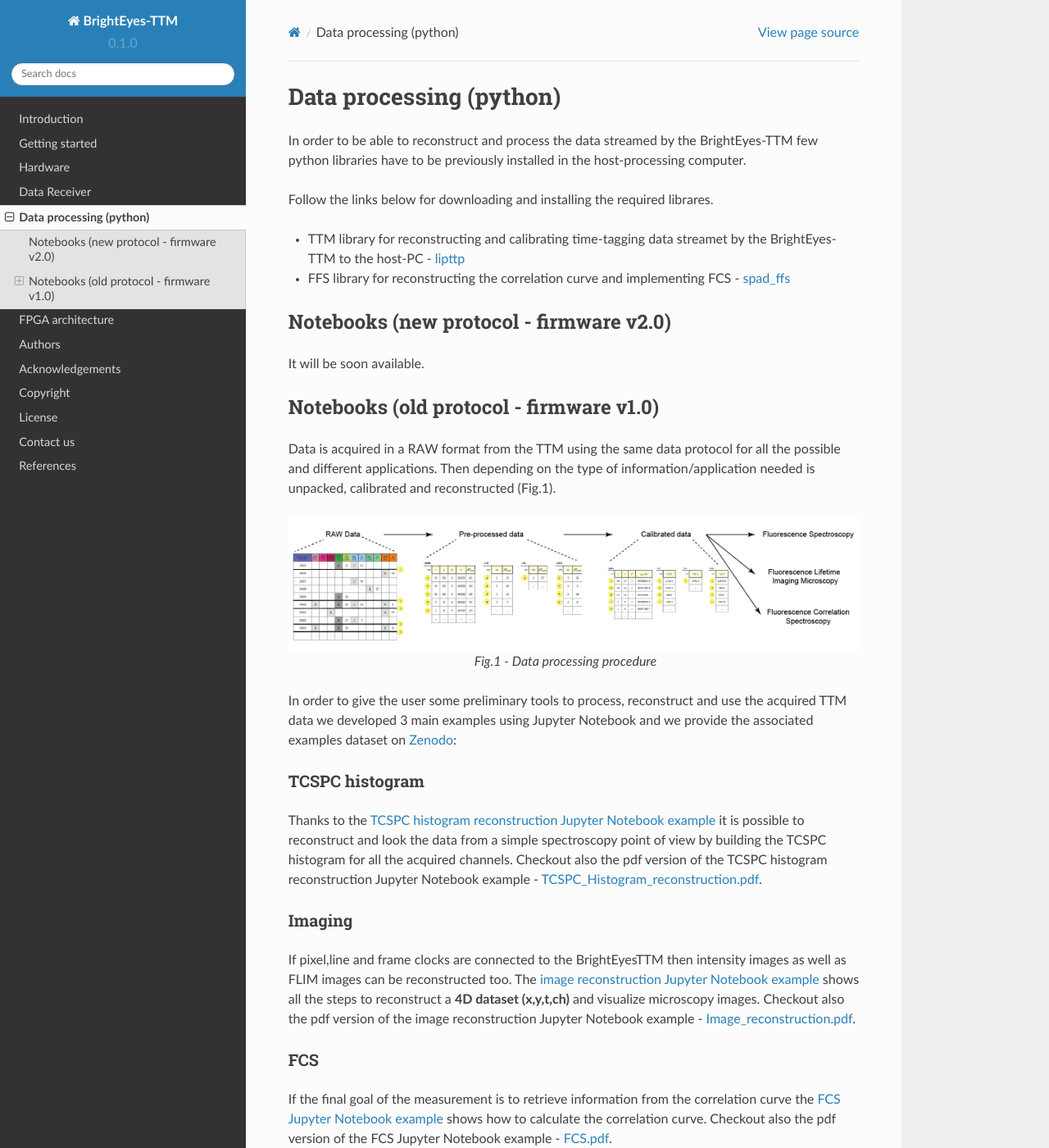
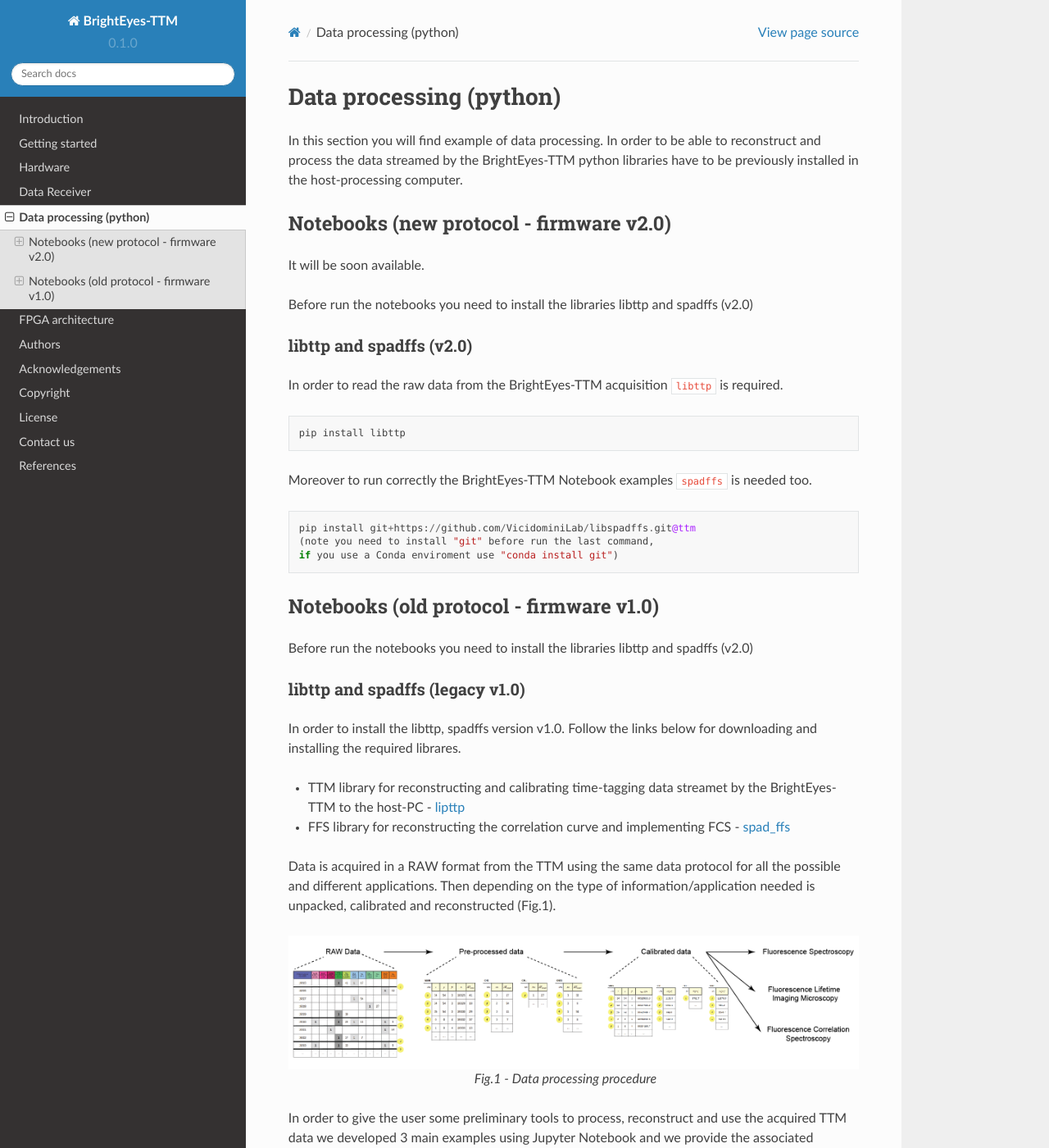
Before and after one commit to mattia-donato/BrightEyes-TTM-docs, a Sphinx documentation site: the page built from docs/source/dataprocessing.md, in a window 1280 px wide and 1400 px high. Shown: the whole window at 82% size. Built offline with Sphinx 7.4.7 and the Read the Docs theme 2.0.0, drawn with Linux system fonts in a browser that asks for light colours; pages that are not in the unit, such as notebooks, are missing from menus.

Commit message:
Update dataprocessing.md

````diff
--- a/docs/source/dataprocessing.md
+++ b/docs/source/dataprocessing.md
@@ -1,16 +1,39 @@
 # Data processing (python)
 
-In order to be able to reconstruct and process the data streamed by the BrightEyes-TTM few python libraries have to be previously installed in the host-processing computer.
-
-Follow the links below for downloading and installing the required librares.
-
-- TTM library for reconstructing and calibrating time-tagging data streamet by the BrightEyes-TTM to the host-PC - [lipttp](https://github.com/VicidominiLab/BrightEyes-TTM/blob/v2.0/dataProcessing/libs/libttp)
-- FFS library for reconstructing the correlation curve and implementing FCS - [spad_ffs](https://github.com/VicidominiLab/BrightEyes-TTM/blob/v2.0/dataProcessing/libs/spad_ffs)
+In this section you will find example of data processing. In order to be able to reconstruct and process the data streamed by the BrightEyes-TTM python libraries have to be previously installed in the host-processing computer.
 
 ## Notebooks (new protocol - firmware v2.0)
 It will be soon available.
 
+Before run the notebooks you need to install the libraries libttp and spadffs (v2.0)
+
+### libttp and spadffs (v2.0)
+In order to read the raw data from the BrightEyes-TTM acquisition `libttp` is required.
+
+```
+pip install libttp
+```
+
+Moreover to run correctly the BrightEyes-TTM Notebook examples `spadffs` is needed too.
+
+```
+pip install git+https://github.com/VicidominiLab/libspadffs.git@ttm
+(note you need to install "git" before run the last command,
+if you use a Conda enviroment use "conda install git")
+```
+
 ## Notebooks (old protocol - firmware v1.0)
+
+Before run the notebooks you need to install the libraries libttp and spadffs (v2.0)
+
+### libttp and spadffs (legacy v1.0)
+In order to install the libttp, spadffs version v1.0. Follow the links below for downloading and installing the required librares.
+
+- TTM library for reconstructing and calibrating time-tagging data streamet by the BrightEyes-TTM to the host-PC - [lipttp](https://github.com/VicidominiLab/BrightEyes-TTM/blob/v1.0/dataProcessing/libs/libttp)
+- FFS library for reconstructing the correlation curve and implementing FCS - [spad_ffs](https://github.com/VicidominiLab/BrightEyes-TTM/blob/v1.0/dataProcessing/libs/spad_ffs)
+
+
+
 Data is acquired in a RAW format from the TTM using the same data protocol for all the possible and different applications. Then depending on the type of information/application needed is unpacked, calibrated and reconstructed (Fig.1).
 
 :::{figure} img/DataProcessing.PNG
@@ -22,23 +45,23 @@
 
 In order to give the user some preliminary tools to process, reconstruct and use the acquired TTM data we developed 3 main examples using Jupyter Notebook and we provide the associated examples dataset on [Zenodo](https://doi.org/10.5281/zenodo.4912656):
 
-### TCSPC histogram
+#### TCSPC histogram
 
 Thanks to the [TCSPC histogram reconstruction Jupyter Notebook example](https://github.com/VicidominiLab/BrightEyes-TTM/blob/v2.0/dataProcessing/pynotebook/TCSPC_Histogram_reconstruction.ipynb) it is possible to reconstruct and look the data from a simple spectroscopy point of view by building the TCSPC histogram for all the acquired channels. Checkout also the pdf version of the TCSPC histogram reconstruction Jupyter Notebook example - [TCSPC_Histogram_reconstruction.pdf](https://github.com/VicidominiLab/BrightEyes-TTM/blob/v2.0/dataProcessing/pynotebook/PDF/TCSPC_Histogram_reconstruction.pdf).
 
-### Imaging
+#### Imaging
 
 If pixel,line and frame clocks are connected to the BrightEyesTTM then intensity images as well as FLIM images can be reconstructed too. The [image reconstruction Jupyter Notebook example](https://github.com/VicidominiLab/BrightEyes-TTM/blob/v2.0/dataProcessing/pynotebook/Image_reconstruction.ipynb) shows all the steps to reconstruct a **4D dataset (x,y,t,ch)** and visualize microscopy images. Checkout also the pdf version of the image reconstruction Jupyter Notebook example - [Image_reconstruction.pdf](https://github.com/VicidominiLab/BrightEyes-TTM/blob/v2.0/dataProcessing/pynotebook/PDF/Image_reconstruction.pdf).
 
-### FCS
+#### FCS
 
 If the final goal of the measurement is to retrieve information from the correlation curve the [FCS Jupyter Notebook example](https://github.com/VicidominiLab/BrightEyes-TTM/blob/v2.0/dataProcessing/pynotebook/FCS.ipynb) shows how to calculate the correlation curve. Checkout also the pdf version of the FCS Jupyter Notebook example - [FCS.pdf](https://github.com/VicidominiLab/BrightEyes-TTM/blob/v2.0/dataProcessing/pynotebook/PDF/FCS.pdf).
 
-### ISM & FLIM-Phasor analysis
+#### ISM & FLIM-Phasor analysis
 
 This Jupyter notebook example can be used for implementing the pixel reassignment algorithm for image scanning microscopy (ISM) applications and for performing FLIM-phasor analysis with time-resolved data. After having used the [image reconstruction Jupyter Notebook example](https://github.com/VicidominiLab/BrightEyes-TTM/main/v1.0/dataProcessing/pynotebook/Image_reconstruction.ipynb) for reconstructing a 4D dataset (x,y,t,ch) it is possible to feed this dataset into the [ISM & FLIM-phasor notebook](https://github.com/VicidominiLab/BrightEyes-TTM/blob/v2.0/dataProcessing/pynotebook/ISM_Decay_Reconstruction_BrightEyes-TTM_v1_opensource.ipynb). NB - time alignment of the fluorescence lifetime decays is required, accross the different available channels (ch), before feeding a 4D dataset into this notebook.
 
-### Data Source (Zenodo)
+#### Data Source (Zenodo)
 
 The data used in these examples can be downloaded from the link:
 
````
